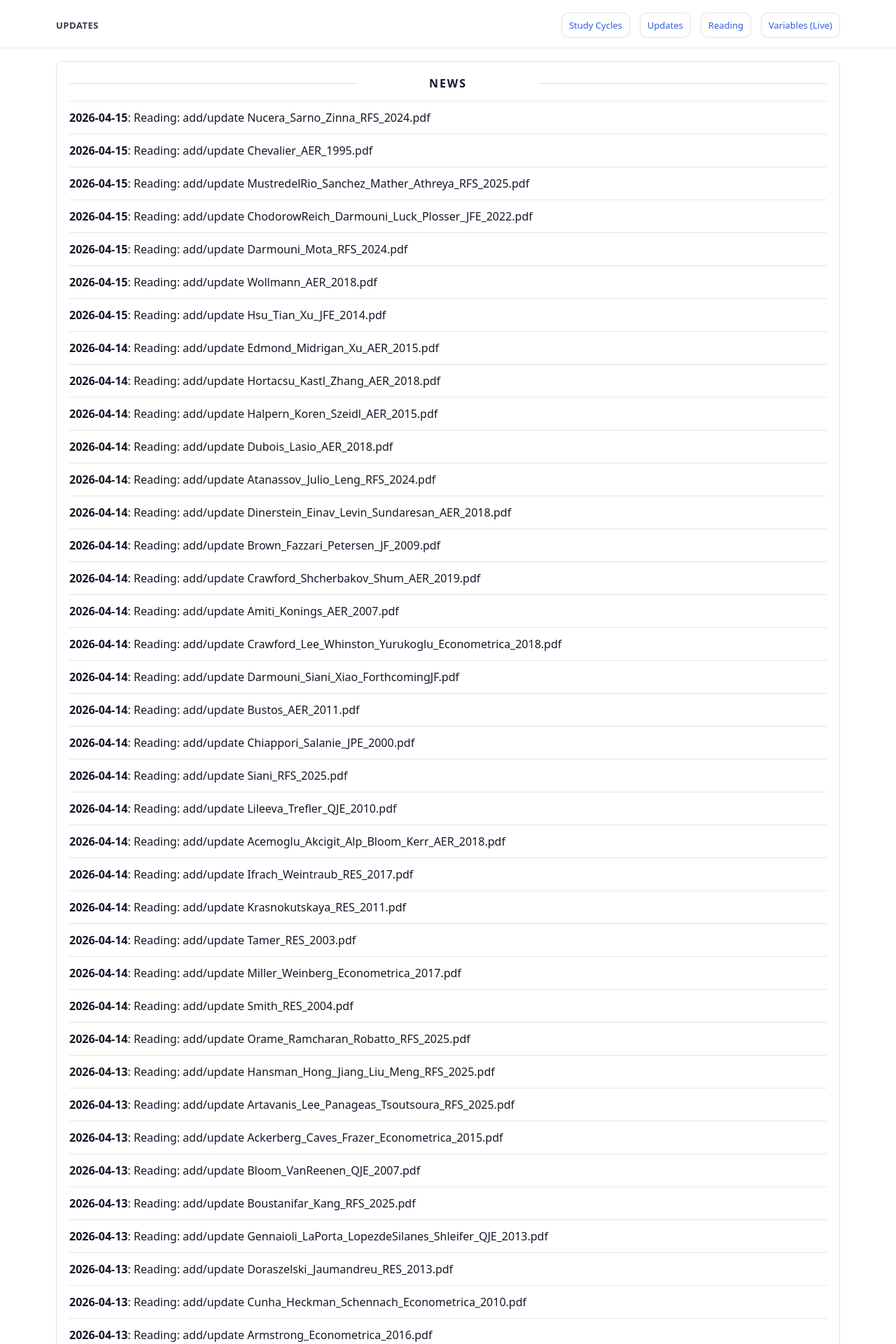
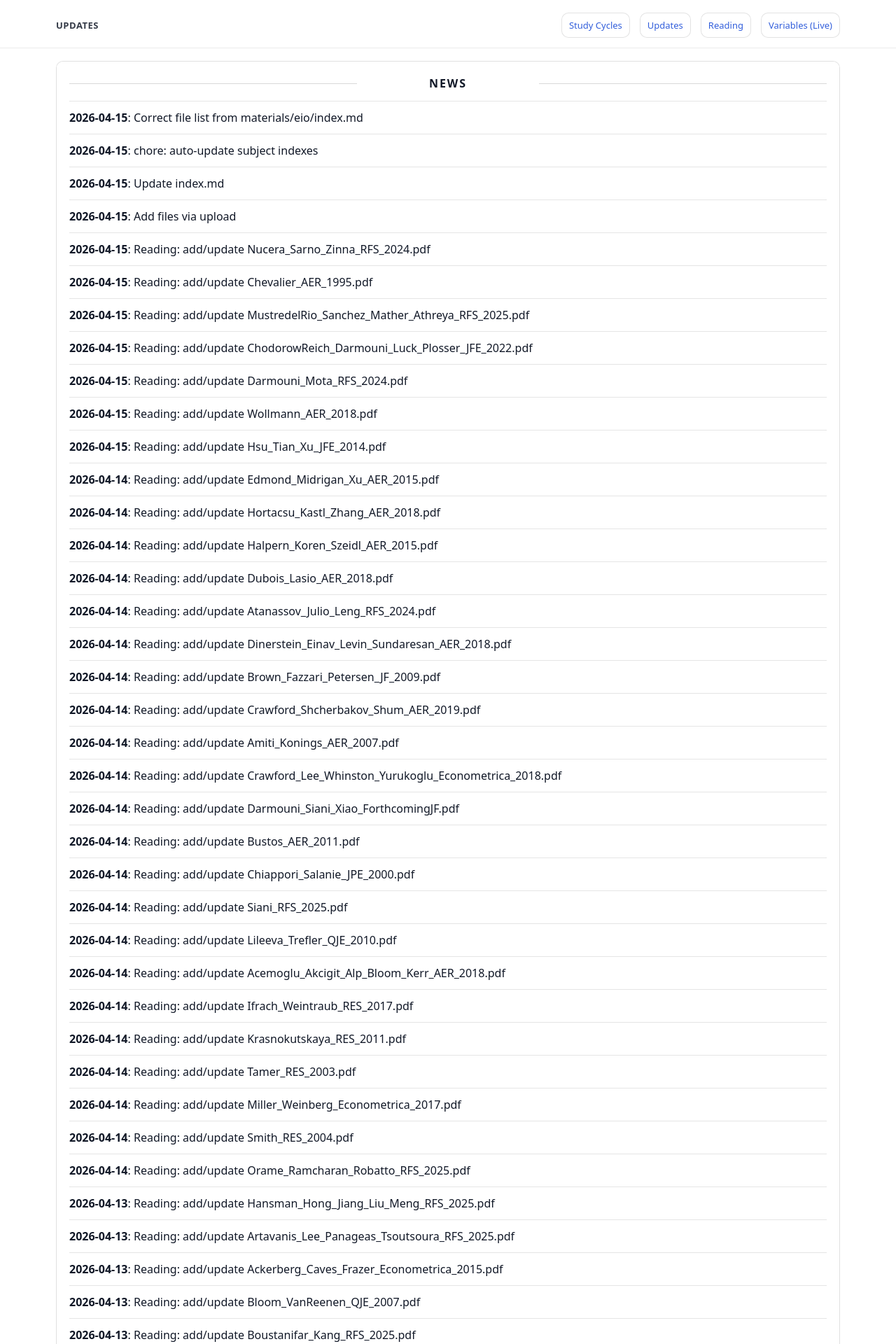
Before and after one commit to yaxinzn/study-archive, a Jekyll site: the page built from updates/index.md, in a window 1280 px wide. Shown: the top 1920 px of the page at 70% size. Built offline with Jekyll 4.4.1, drawn with Linux system fonts in a browser that asks for light colours; some of the changed text lies outside the part shown.

Commit message:
chore: update NEWS feed

```diff
--- a/_data/news.yml
+++ b/_data/news.yml
@@ -1,4 +1,16 @@
 # Auto-generated update history (sorted newest -> oldest). Do not edit manually.
+- ts: "1776224296"
+  date: "2026-04-15"
+  title: "Correct file list from materials/eio/index.md"
+- ts: "1776224238"
+  date: "2026-04-15"
+  title: "chore: auto-update subject indexes"
+- ts: "1776224211"
+  date: "2026-04-15"
+  title: "Update index.md"
+- ts: "1776223773"
+  date: "2026-04-15"
+  title: "Add files via upload"
 - ts: "1776208290"
   date: "2026-04-15"
   title: "Reading: add/update Nucera_Sarno_Zinna_RFS_2024.pdf"
```
